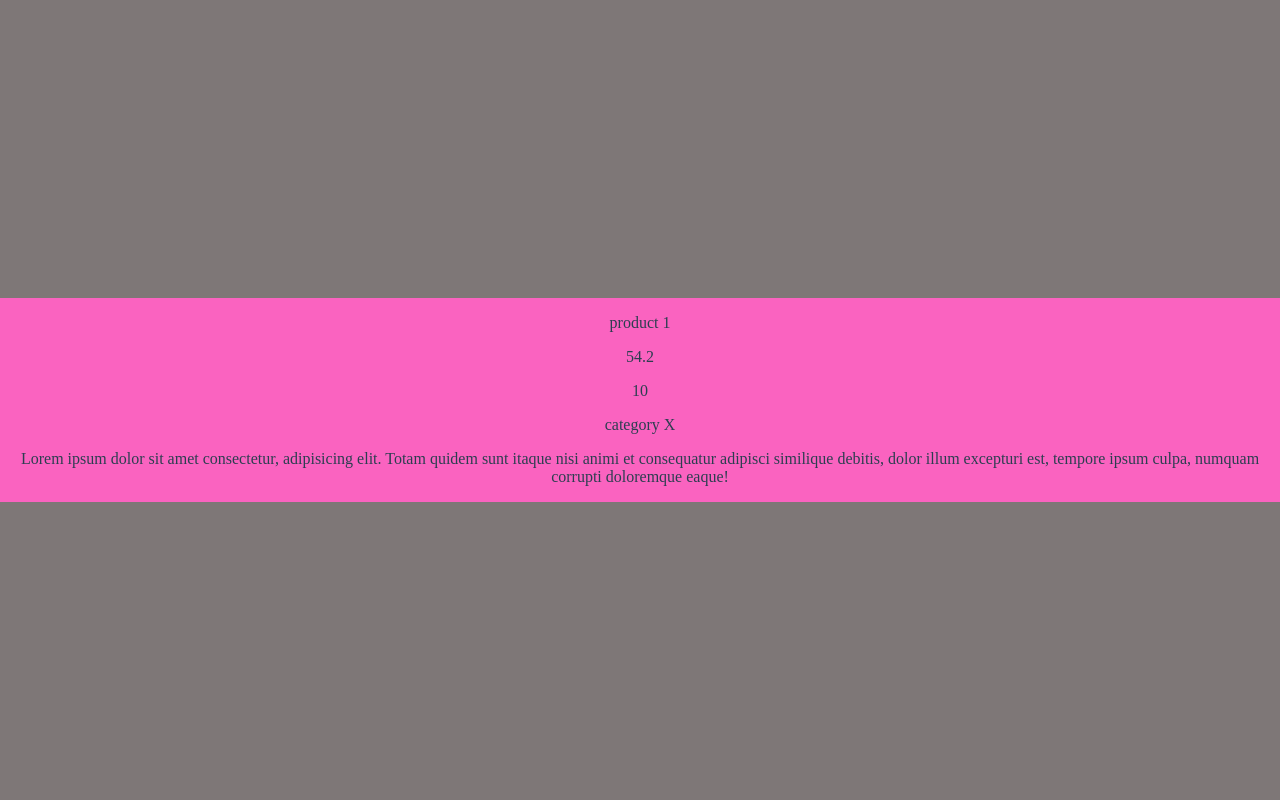
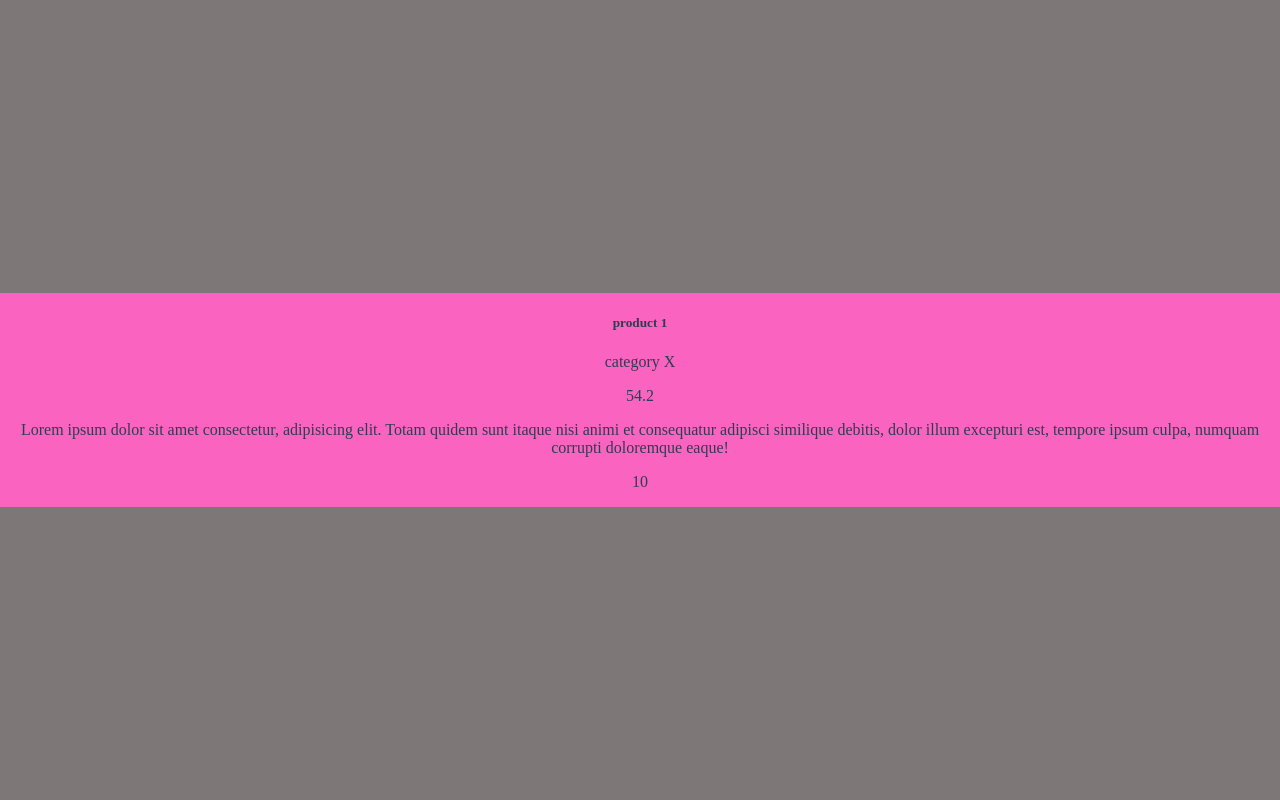
Before and after one commit to negarMiralaie/shopping-cart-vuex, a Vue app in the folder shopping-cart-1/: page / in a window 1280 px wide. Both pictures are taken after a click on the element 640 px from the left and 188 px from the top of the page. Shown: the top 800 px of the page. Built offline with nearby package versions, Linux system fonts and the light colour scheme.

Commit message:
added DisplayProduct component

```diff
--- /dev/null
+++ b/shopping-cart-1/src/views/products/DisplayProduct.vue
@@ -0,0 +1,20 @@
+<template>
+    <section>
+        <h5>{{product.name}}</h5>
+        <p>{{product.category}}</p>
+        <p>{{product.price}}</p>
+        <p>{{product.description}}</p>
+        <p>{{product.quantity}}</p>
+    </section>
+</template>
+
+<script>
+    export default {
+        name:"DisplayProduct",
+        props:["product"]
+    }
+</script>
+
+<style scoped>
+
+</style>
--- a/shopping-cart-1/src/views/products/ProductDetails.vue
+++ b/shopping-cart-1/src/views/products/ProductDetails.vue
@@ -1,29 +1,19 @@
 <template>
   <section v-if="isShowProductDetails" class="productDetailsBg">
     <section class="productDetails">
-      <p>{{ product.name }}</p>
-      <p>{{product.price}}</p>
-      <p>{{product.quantity}}</p>
-      <p>{{product.category}}</p>
-      <p>{{product.description}}</p>
+      <DisplayProduct :product="product"/>
     </section>
   </section>
 </template>
 
 <script>
 import ProductCard from "./productCard.vue";
+import DisplayProduct from './DisplayProduct.vue'
 
 export default {
   name: "ProductDetails",
-  components: { ProductCard },
-  props: ["product", "isShowProductDetails"],
-  data() {
-    return {};
-  },
-  mounted() {
-    console.log("mounted");
-    console.log(this.product);
-  },
+  components: { ProductCard, DisplayProduct},
+  props: ["product", "isShowProductDetails"]
 };
 </script>
 
```
